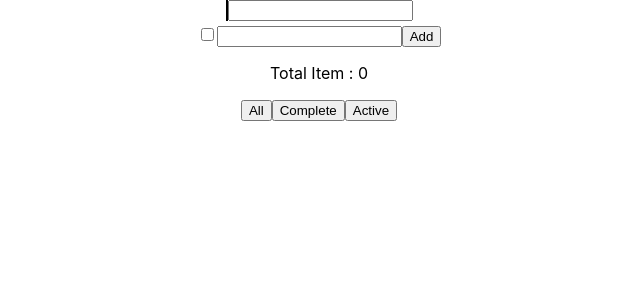
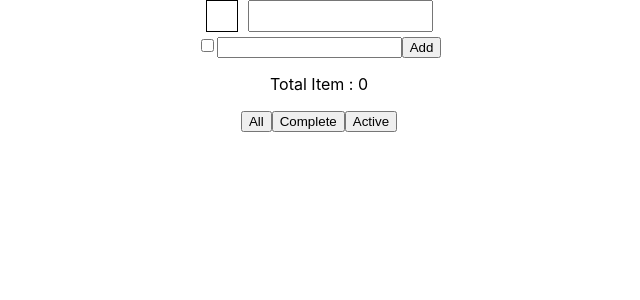
Before and after one commit to game5413/todo-react, a React (Create React App) app: page / in a window 1280 px wide. Shown: the top 300 px of the page, without its empty margins (321-961 px from the left). Built offline with nearby package versions, Linux system fonts and the light colour scheme.

Commit message:
change: - change pixel to rem

```diff
--- a/src/Components/TodoApp/InputField.js
+++ b/src/Components/TodoApp/InputField.js
@@ -16,10 +16,10 @@ const styles = theme => ({
   },
   checkBoxWrapper: {
     border: "1px solid black",
-    height: 20,
-    width: 20,
-    marginRight: 10,
-    padding: 5
+    height: theme.PxToRem(20),
+    width: theme.PxToRem(20),
+    marginRight: theme.PxToRem(10),
+    padding: theme.PxToRem(5)
   },
   checkBoxValue: {
     width: "100%",
```
